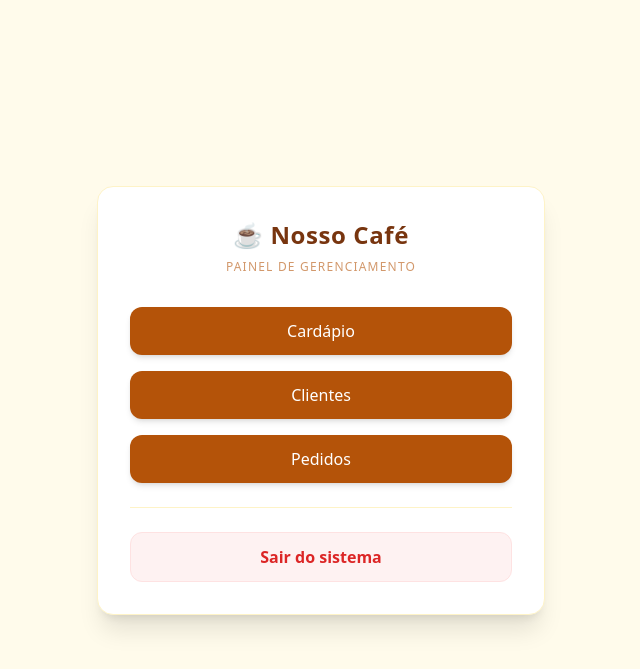
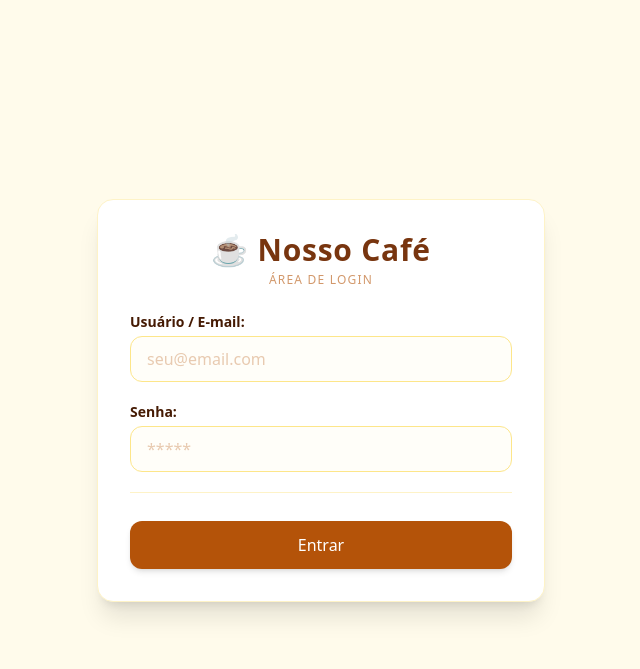
Before and after one commit to pedrolucas30/trabalho_pw, a PHP site: page /login.php in a window 1280 px wide. Shown: the top 669 px of the page, without its empty margins (319-959 px from the left). Run offline with PHP 8.4, Linux system fonts and the light colour scheme; some libraries are stand-ins or nearby versions.

Commit message:
agora sim, fuincionando

```diff
--- a/conexao.php
+++ b/conexao.php
@@ -1,3 +1,3 @@
 <?php
-$connect = new PDO("mysql:host=db;dbname=trabalho_PW;charset=utf8", "root", "root");
+$connect = new PDO("mysql:host=db;dbname=trabalho_pw;charset=utf8", "root", "root");
 $connect->setAttribute(PDO::ATTR_ERRMODE, PDO::ERRMODE_SILENT);
--- a/docker-compose.yml
+++ b/docker-compose.yml
@@ -17,7 +17,7 @@ services:
     ports:
       - "3306:3306"
     environment:
-      MYSQL_DATABASE: trabalho_PW
+      MYSQL_DATABASE: trabalho_pw
       MYSQL_ROOT_PASSWORD: root
     volumes:
       - mysql_data:/var/lib/mysql
--- a/login.php
+++ b/login.php
@@ -1,45 +1,59 @@
 <?php
 session_start();
 
+if (isset($_SESSION['erro_login'])) {
+    $erro = $_SESSION['erro_login'];
+    unset($_SESSION['erro_login']);
+}
 ?>
 <!DOCTYPE html>
 <html lang="pt-BR">
 <head>
     <meta charset="UTF-8">
     <meta name="viewport" content="width=device-width, initial-scale=1.0">
-    <title>Sistema Gerenciador Nosso Café</title>
+    <title>Login - Nosso Café</title>
     <script src="https://cdn.tailwindcss.com"></script>
 </head>
 <body class="bg-amber-50 min-h-screen flex flex-col items-center justify-center p-4 selection:bg-amber-200">
 
-    <div class="bg-white p-8 rounded-2xl shadow-xl max-w-md w-full text-center border border-amber-100 transition-all duration-300 hover:shadow-2xl">
+    <div class="bg-white p-8 rounded-2xl shadow-xl max-w-md w-full border border-amber-100 transition-all duration-300 hover:shadow-2xl">
 
-        <h1 class="text-2xl font-bold text-amber-900 mb-2 flex items-center justify-center gap-2 tracking-wide">
-            ☕ Nosso Café
-        </h1>
-        <p class="text-amber-700/60 font-medium mb-8 text-xs uppercase tracking-widest">Painel de Gerenciamento</p>
+        <div class="text-center mb-6">
+            <h1 class="text-3xl font-bold text-amber-900 flex items-center justify-center gap-2 tracking-wide">
+                ☕ Nosso Café
+            </h1>
+            <p class="text-amber-700/60 font-medium text-xs uppercase tracking-widest mt-1">Área de Login</p>
+        </div>
 
-        <div class="flex flex-col gap-4">
+        <?php if (isset($erro)): ?>
+            <div class="mb-4 bg-red-50 border border-red-200 text-red-600 px-4 py-3 rounded-xl text-sm font-medium flex items-center gap-2">
+                ⚠️ <?php echo $erro; ?>
+            </div>
+        <?php endif; ?>
 
-            <a href="CRUDcard/indexcard.php" class="w-full bg-amber-700 hover:bg-amber-800 text-white font-medium py-3 px-4 rounded-xl transition duration-200 shadow-md block text-center transform hover:-translate-y-0.5 active:translate-y-0">
-                Cardápio
-            </a>
+        <form action="validarlogin.php" method="POST" class="space-y-5">
 
-            <a href="CRUDclie/indexclie.php" class="w-full bg-amber-700 hover:bg-amber-800 text-white font-medium py-3 px-4 rounded-xl transition duration-200 shadow-md block text-center transform hover:-translate-y-0.5 active:translate-y-0">
-                Clientes
-            </a>
+            <div>
+                <label for="usuario" class="block text-sm font-semibold text-amber-950 mb-1">Usuário / E-mail:</label>
+                <input type="email" name="usuario" id="usuario" placeholder="seu@email.com" required
+                       class="w-full px-4 py-2.5 rounded-xl border border-amber-200 bg-amber-50/30 text-amber-900 placeholder-amber-700/30 focus:outline-none focus:ring-2 focus:ring-amber-600 focus:border-transparent transition duration-200">
+            </div>
 
-            <a href="CRUDpedi/indexpedi.php" class="w-full bg-amber-700 hover:bg-amber-800 text-white font-medium py-3 px-4 rounded-xl transition duration-200 shadow-md block text-center transform hover:-translate-y-0.5 active:translate-y-0">
-                Pedidos
-            </a>
+            <div>
+                <label for="senha" class="block text-sm font-semibold text-amber-950 mb-1">Senha:</label>
+                <input type="password" name="senha" id="senha" placeholder="*****" required
+                       class="w-full px-4 py-2.5 rounded-xl border border-amber-200 bg-amber-50/30 text-amber-900 placeholder-amber-700/30 focus:outline-none focus:ring-2 focus:ring-amber-600 focus:border-transparent transition duration-200">
+            </div>
 
             <hr class="my-2 border-amber-100">
 
-            <a href="logout.php" class="w-full bg-red-50 hover:bg-red-100 text-red-600 font-semibold py-3 px-4 rounded-xl transition duration-200 border border-red-100 block text-center">
-                Sair do sistema
-            </a>
-
-        </div>
+            <div class="pt-2">
+                <button type="submit"
+                        class="w-full bg-amber-700 hover:bg-amber-800 text-white font-medium py-3 px-4 rounded-xl transition duration-200 shadow-md transform hover:-translate-y-0.5 active:translate-y-0 text-center">
+                    Entrar
+                </button>
+            </div>
+        </form>
     </div>
 
 </body>
```
